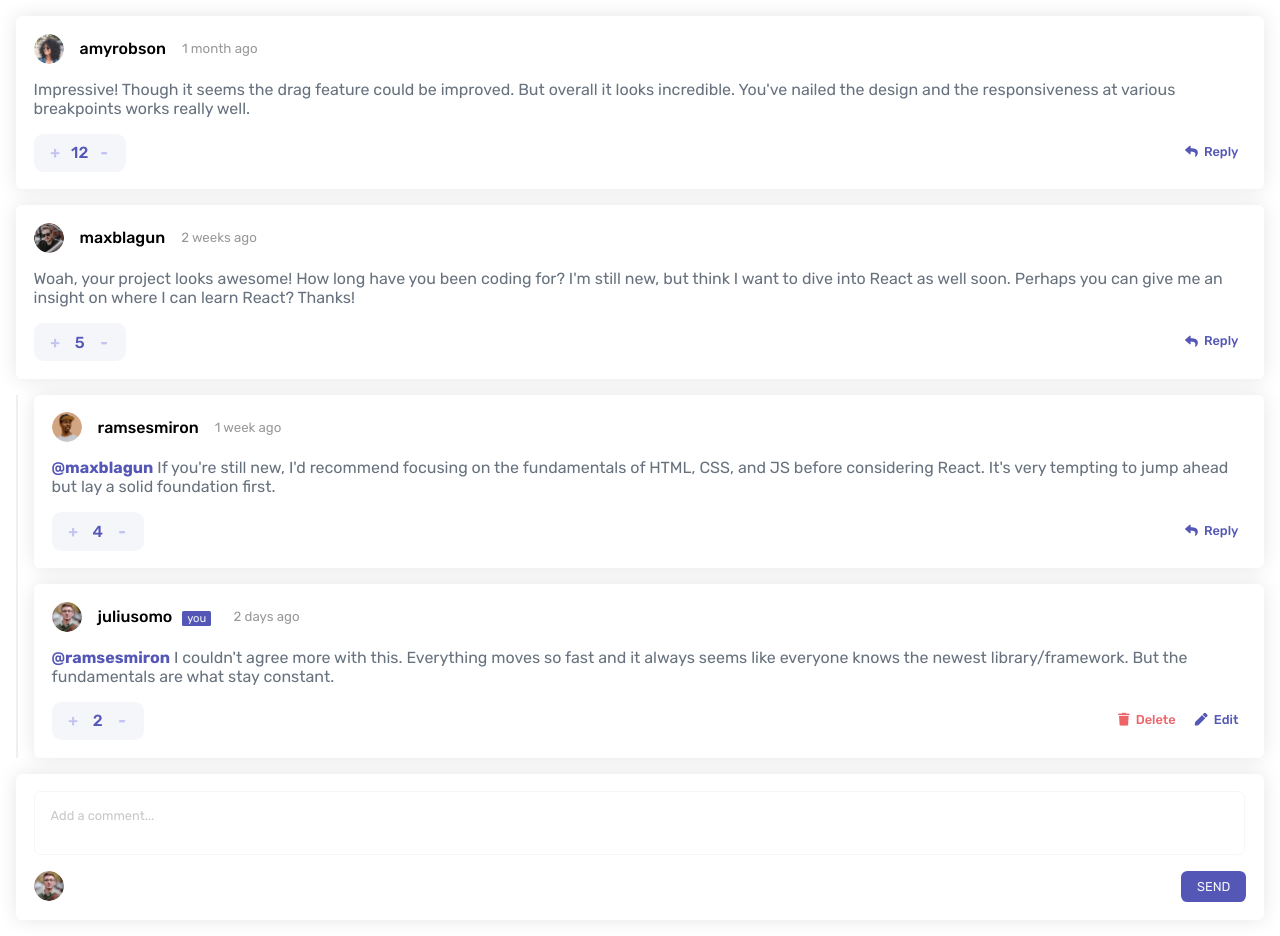
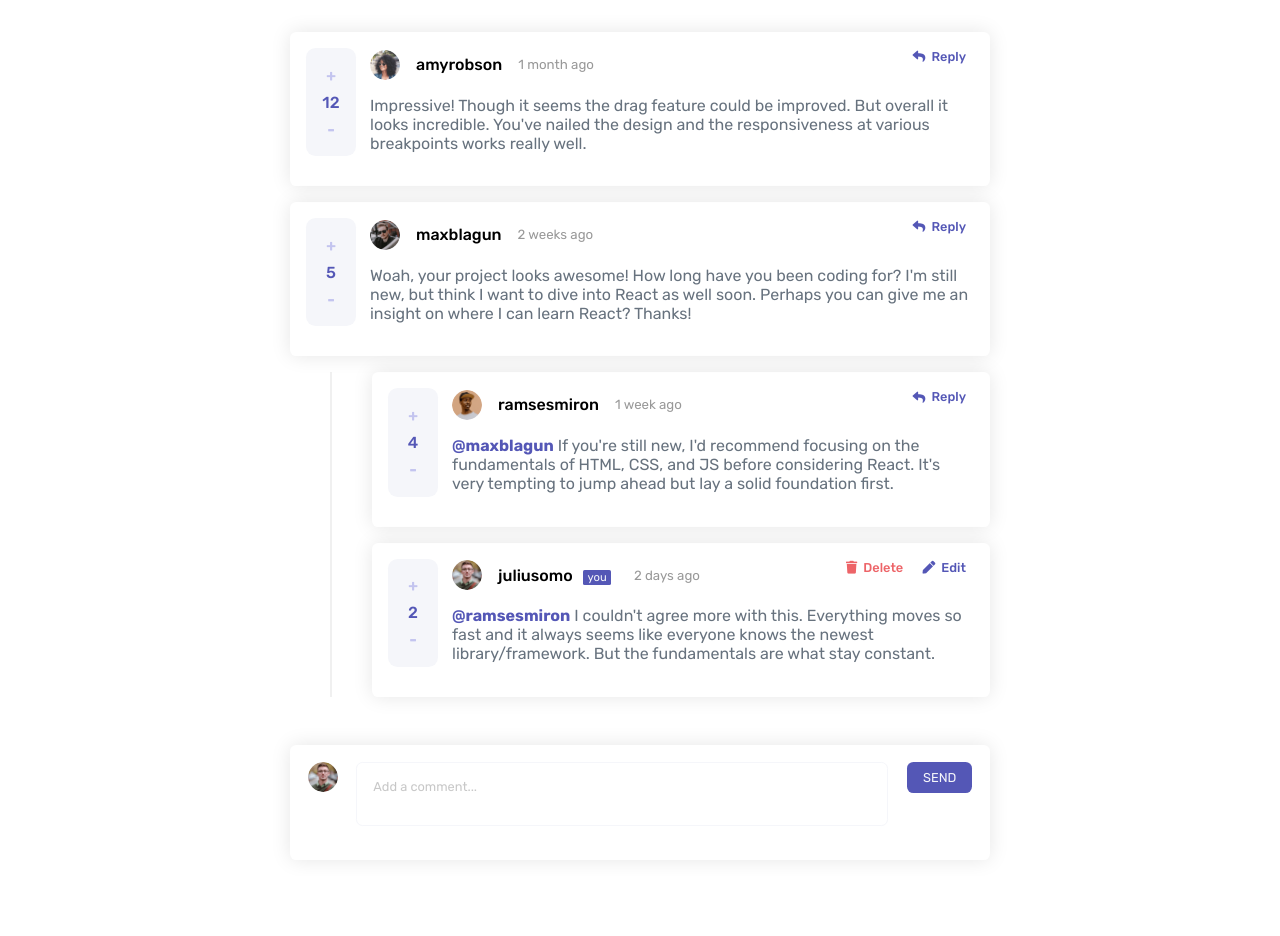
Before and after one commit to steppan26/Challenge-06-Interactive-comments-Frontend, a React (Create React App) app: page / in a window 1280 px wide. After the commit the page ends 876 px from the top, so only its background shows below. Built offline with nearby package versions, Linux system fonts and the light colour scheme.

Commit message:
added media queries for desktop mode

```diff
--- a/src/stylesheets/App.scss
+++ b/src/stylesheets/App.scss
@@ -15,6 +15,6 @@
 --clr-Very-light-gray: hsl(228, 33%, 97%);
 --clr-White: hsl(0, 0%, 100%);
 }
-
+* { box-sizing: border-box; }
 body { padding: 0 1rem; }
 .modal-open { overflow: hidden; }
--- a/src/stylesheets/components/comment_card.scss
+++ b/src/stylesheets/components/comment_card.scss
@@ -52,7 +52,7 @@ body { font-family: 'Rubik', sans-serif; padding: 0 1rem; }
   justify-content: space-between;
   align-items: center;
   border-radius: 0.6rem;
-  width: 73px;
+  width: 100px;
   padding: 0.6rem;
   color: var(--clr-Moderate-blue);
   background-color: var(--clr-Very-light-gray);
@@ -137,3 +137,46 @@ body { font-family: 'Rubik', sans-serif; padding: 0 1rem; }
   margin-bottom: 1rem;
   &::placeholder { opacity: 0.4; }
 }
+
+@media screen and (min-width: 768px){
+  .App {
+    display: flex;
+    flex-flow: column nowrap;
+    align-items: center;
+    justify-content: center;
+    max-width: 700px;
+    margin: 0 auto;
+  }
+
+  .comment-list-item {
+    padding-left: 5rem;
+  }
+
+  .votes-wrapper {
+    position: absolute;
+    top: 1rem;
+    left: 1rem;
+    display: flex;
+    flex-flow: column nowrap;
+    width: fit-content;
+    width: 50px;
+    & div { margin: 0.5rem 0;}
+  }
+
+  .comment-actions {
+    position: absolute;
+    top: 1rem;
+    right: 1rem;
+  }
+
+  .replies { padding-left: 2.5rem; margin-left: 2.5rem;}
+
+  .comment-reply-wrapper {
+    width: 100%;
+    display: flex;
+    flex-wrap: nowrap;
+    align-items: flex-start;
+    justify-content: space-between;
+    & textarea { order: initial; width: 80%;}
+  }
+}
--- a/src/stylesheets/components/modal.scss
+++ b/src/stylesheets/components/modal.scss
@@ -9,7 +9,7 @@
   left: 0;
   right: 0;
   bottom: 0;
-  background-color: rgba(10, 10, 10, 0.1);
+  background-color: rgba(10, 10, 10, 0.6);
   & .modal-wrapper {
     box-sizing: border-box;
     width: 340px;
```
